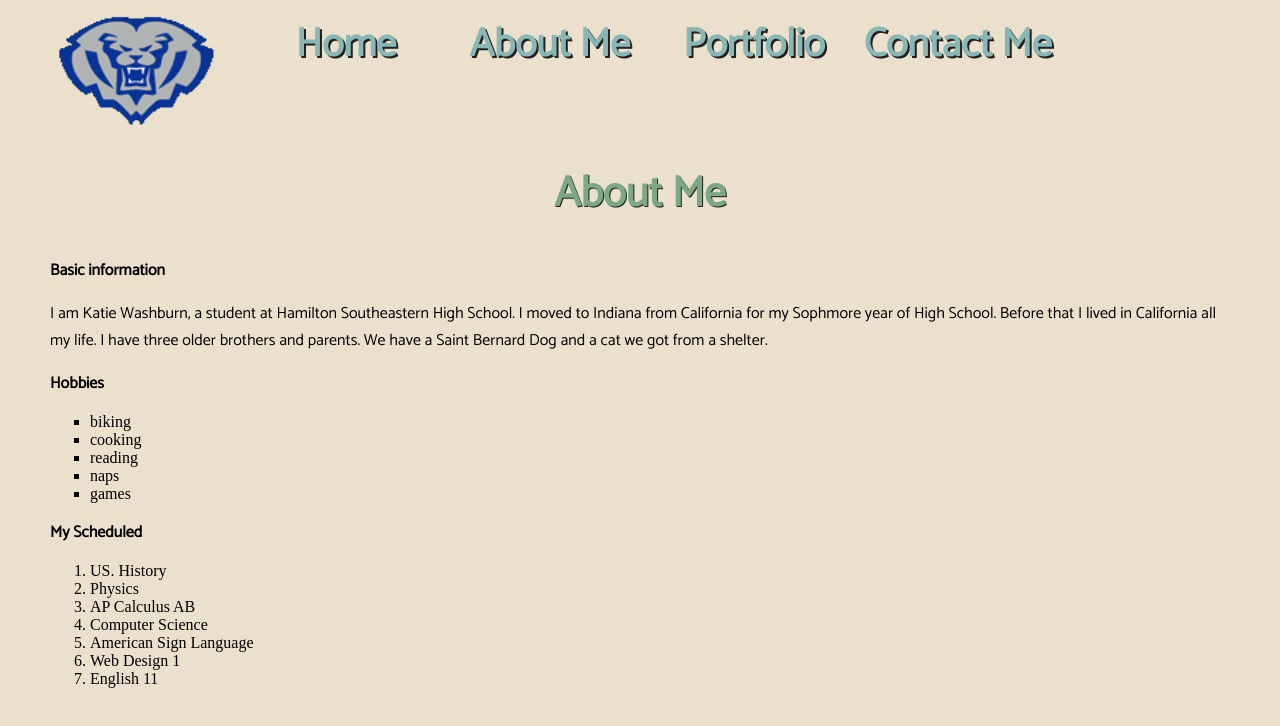
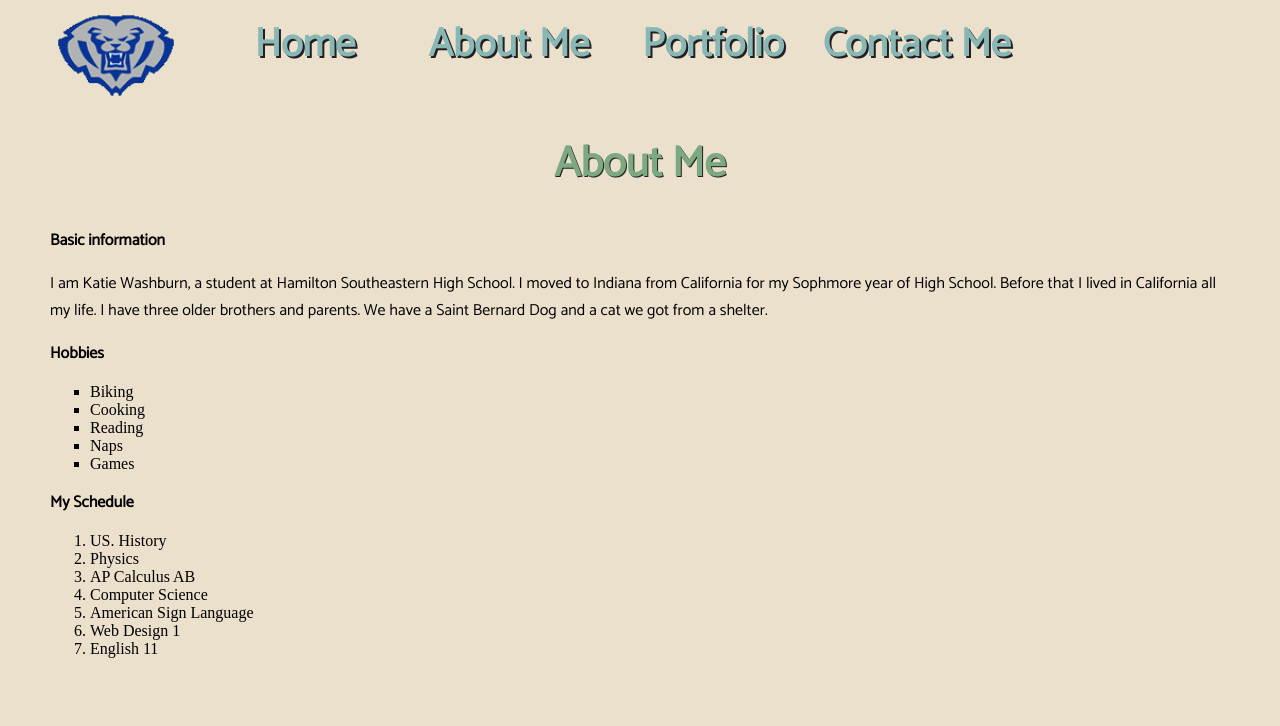
Before and after one commit to shellshocked59/katie, a website: page aboutme.html in a window 1280 px wide. Drawn offline with Linux system fonts and the light colour scheme; a web font is replaced by a local one.

Commit message:
erics meddling

```diff
--- a/aboutme.html
+++ b/aboutme.html
@@ -11,14 +11,13 @@
 <body>
 
 
-<img id="logo" src="images/logo.gif" height="120" alt="logo" style="float:left;margin-right:25px;margin-left:5px"/>
+<img id="logo" src="images/logo.gif" alt="logo" alt="logo" />
 <div id="navmenu" >
-	<a href="Index.html">Home</a>
+	<a href="index.html">Home</a>
 	<a href="aboutme.html">About Me</a>
 	<a href="portfolio.html">Portfolio</a>
 	<a href="contact.html">Contact Me</a>
-
-<br style="clear: left" />
+	<br style="clear: left" />
 </div>
 
 <h1>About Me</h1>
@@ -28,23 +27,23 @@
 
 <h3>Hobbies</h3>
 <ul style="list-style-type: square">
-	<li>biking</li>
-	<li>cooking</li>
-	<li>reading</li>
-	<li>naps</li>
-	<li>games</li>
+	<li>Biking</li>
+	<li>Cooking</li>
+	<li>Reading</li>
+	<li>Naps</li>
+	<li>Games</li>
 
 </ul>
 
-<h3> My Scheduled </h3>
+<h3>My Schedule</h3>
 
 <ol>
-	<li>US. History </li>
-	<li> Physics </li>
-	<li> AP Calculus AB </li>
-	<li> Computer Science </li>
-	<li> American Sign Language </li>
-	<li> Web Design 1 </li>
-	<li> English 11 </li>
+	<li>US. History</li>
+	<li>Physics</li>
+	<li>AP Calculus AB</li>
+	<li>Computer Science</li>
+	<li>American Sign Language</li>
+	<li>Web Design 1</li>
+	<li>English 11</li>
 </ol>
 </body>
--- a/sass/mestyle.scss
+++ b/sass/mestyle.scss
@@ -23,7 +23,6 @@ div.indexcontent{
 	clear:both;
 	width:100%;
 	max-width:1008px;
-	min-height:630px;
 	padding:10px;
 	margin:8px auto;
 	border: 3px solid $white;
@@ -59,6 +58,12 @@ div#navmenu a:hover{
 	background-color:#88B7B5;
 	color:#000000;
 	text-shadow:0px 0px $black;
+}
+#logo{
+	height:90px;
+	float:left;
+	margin-right:25px;
+	margin-left:5px;
 }
 
 /**
```
Also changed, not shown: Index.html (+6 -6 lines), contact.html (+3 -3 lines), portfolio.html (+3 -3 lines), build/css/mestyle.css, 1 other file.
